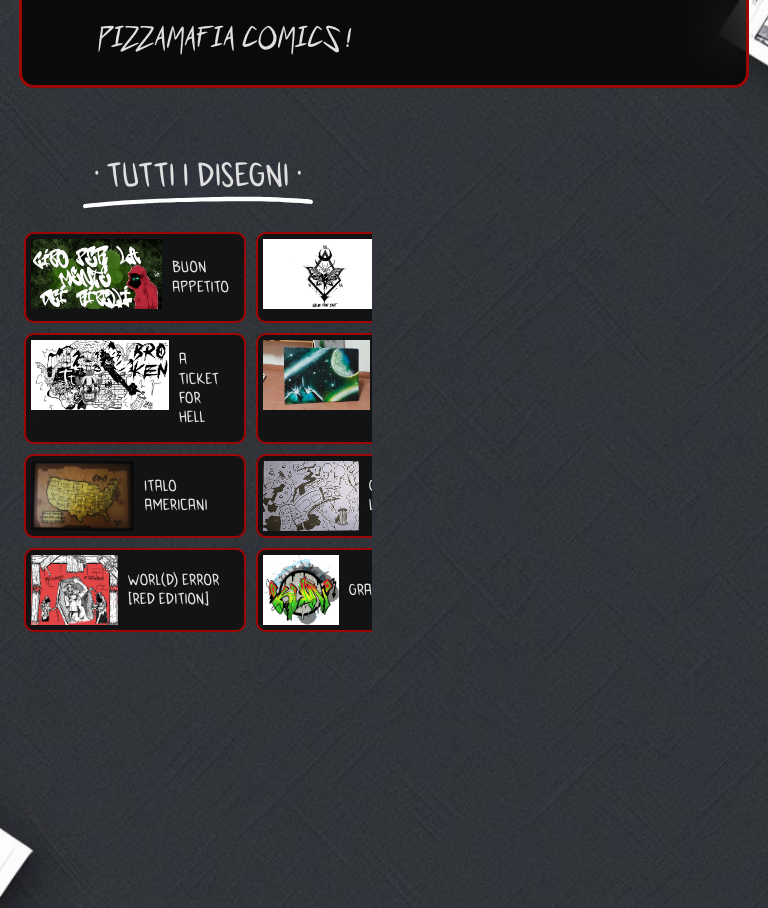
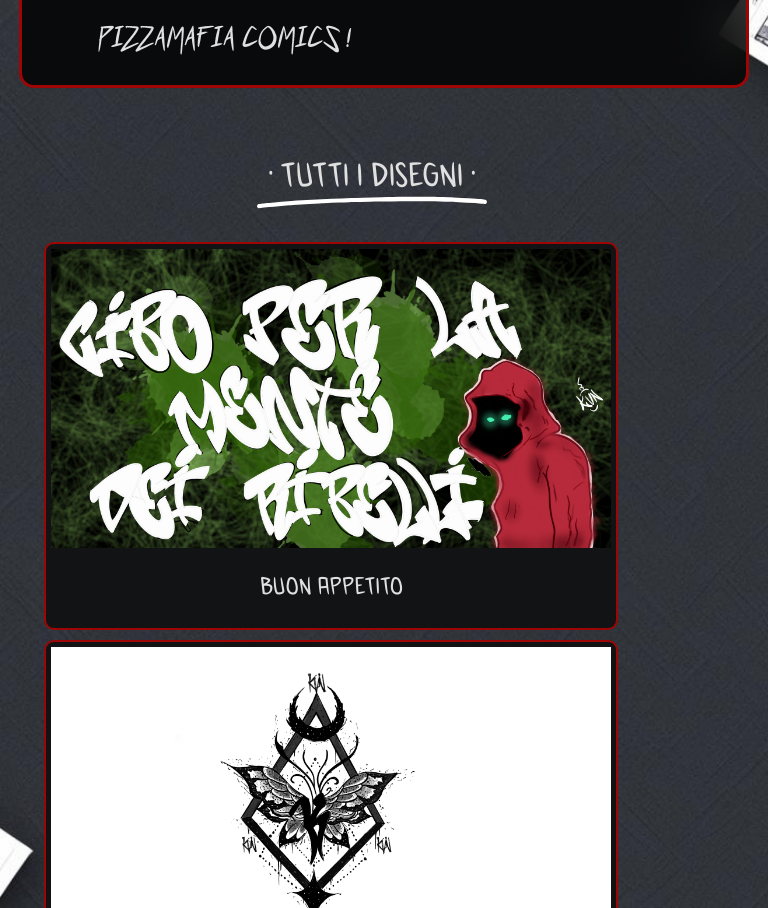
Before and after one commit to Cristiano-Rocchi/pizzamafia-comics-site, a React (Create React App) app: page /drawings in a window 768 px wide. Built offline with nearby package versions, Linux system fonts and the light colour scheme.

Commit message:
media query drawing e allcomics

```diff
--- a/src/components/AllComics/AllComics.css
+++ b/src/components/AllComics/AllComics.css
@@ -167,6 +167,7 @@
   }
 
   .title-comics div {
-    transform: translateX(180px);
+    position: relative;
+    left: 50%;
   }
 }
--- a/src/components/Drawings/Drawings.css
+++ b/src/components/Drawings/Drawings.css
@@ -32,6 +32,7 @@
   overflow-y: auto;
   scrollbar-width: thin; /* Per Firefox */
   scrollbar-color: var(--color) rgba(12, 12, 12, 0.8);
+  padding: 10px;
 
   .card-drawings {
     background: rgba(12, 12, 12, 0.8);
@@ -160,5 +161,80 @@
   border-radius: 5px;
   padding: 5px;
   position: relative;
-  right: -40px;
 }
+
+@media (max-width: 768px) {
+  .title-drawings {
+    position: relative;
+    left: 50%;
+  }
+  .card-drawings-container {
+    display: flex;
+    flex-direction: column;
+    overflow-y: visible;
+    width: 90vw;
+    height: 80vh;
+    align-items: center;
+    margin-left: 20px;
+  }
+
+  .card-drawings {
+    flex-direction: column;
+  }
+
+  .card-drawings-container .card-drawings img {
+    max-width: 100%;
+    max-height: 80%;
+  }
+
+  .card-drawings-container .card-drawings h4 {
+    font-size: 1.5em;
+    text-align: center;
+    margin-top: 15px;
+  }
+
+  .details-panel {
+    display: none;
+  }
+}
+@media (max-width: 480px) {
+  .card-drawings-container {
+    margin-left: 20px;
+  }
+}
+
+@media (min-width: 576px) and (max-width: 768px) {
+  .card-drawings-container {
+    margin-left: auto;
+    margin-right: auto;
+    width: 80vw;
+  }
+}
+@media (min-width: 768px) and (max-width: 992px) {
+  .card-drawings-container {
+    grid-template-columns: repeat(1, 1fr) !important;
+    max-height: 550px;
+  }
+  .card-drawings-container .card-drawings img {
+    max-width: 100%;
+    max-height: 80%;
+  }
+  .card-drawings {
+    flex-direction: column;
+  }
+
+  .card-drawings-container .card-drawings h4 {
+    font-size: 1.5em;
+    text-align: center;
+    margin-top: 15px;
+  }
+  .card-drawing-details {
+    margin-top: 100px;
+  }
+  .fullscreen-overlay {
+    width: 90vw;
+    height: 90vh;
+    top: 5vh;
+    left: 5vw;
+  }
+}
--- a/src/components/Drawings/Drawings.jsx
+++ b/src/components/Drawings/Drawings.jsx
@@ -21,10 +21,16 @@ const Drawings = () => {
 
   // FUNZIONI
   const handleDrawingsClick = (drawing) => {
-    setSelectedDrawings(drawing);
-    setShowDetails(true);
-    setDrawingTitle(drawing.titolo);
-    setDrawingId(drawing.id);
+    const isMobile = window.innerWidth <= 768;
+
+    if (isMobile) {
+      openFullscreen(drawing.img);
+    } else {
+      setSelectedDrawings(drawing);
+      setShowDetails(true);
+      setDrawingTitle(drawing.titolo);
+      setDrawingId(drawing.id);
+    }
   };
 
   const openFullscreen = (imgSrc) => {
--- a/src/components/HomePage/HomePage.jsx
+++ b/src/components/HomePage/HomePage.jsx
@@ -84,7 +84,7 @@ const Homepage = () => {
                 Invece io l'ho fatto ! <br />
                 <br />
                 <strong>
-                  Pizzamafia è discorsi strani su disegni brutti,
+                  Pizzamafia è discorsi incazzati su disegni storti,
                   <br />
                   Qui dentro non c'è arte. <br />
                   Vai via..
@@ -299,7 +299,7 @@ const Homepage = () => {
           <Row className="justify-content-between align-items-center">
             <Col md={4}>
               <p className="footer-title">Pizzamafia</p>
-              <p className="footer-sub">Fumetti Brutti da sempre</p>
+              <p className="footer-sub">Fumetti Incazzati da sempre</p>
             </Col>
             <Col md={4} className="text-center">
               <p className="footer-links">
```
